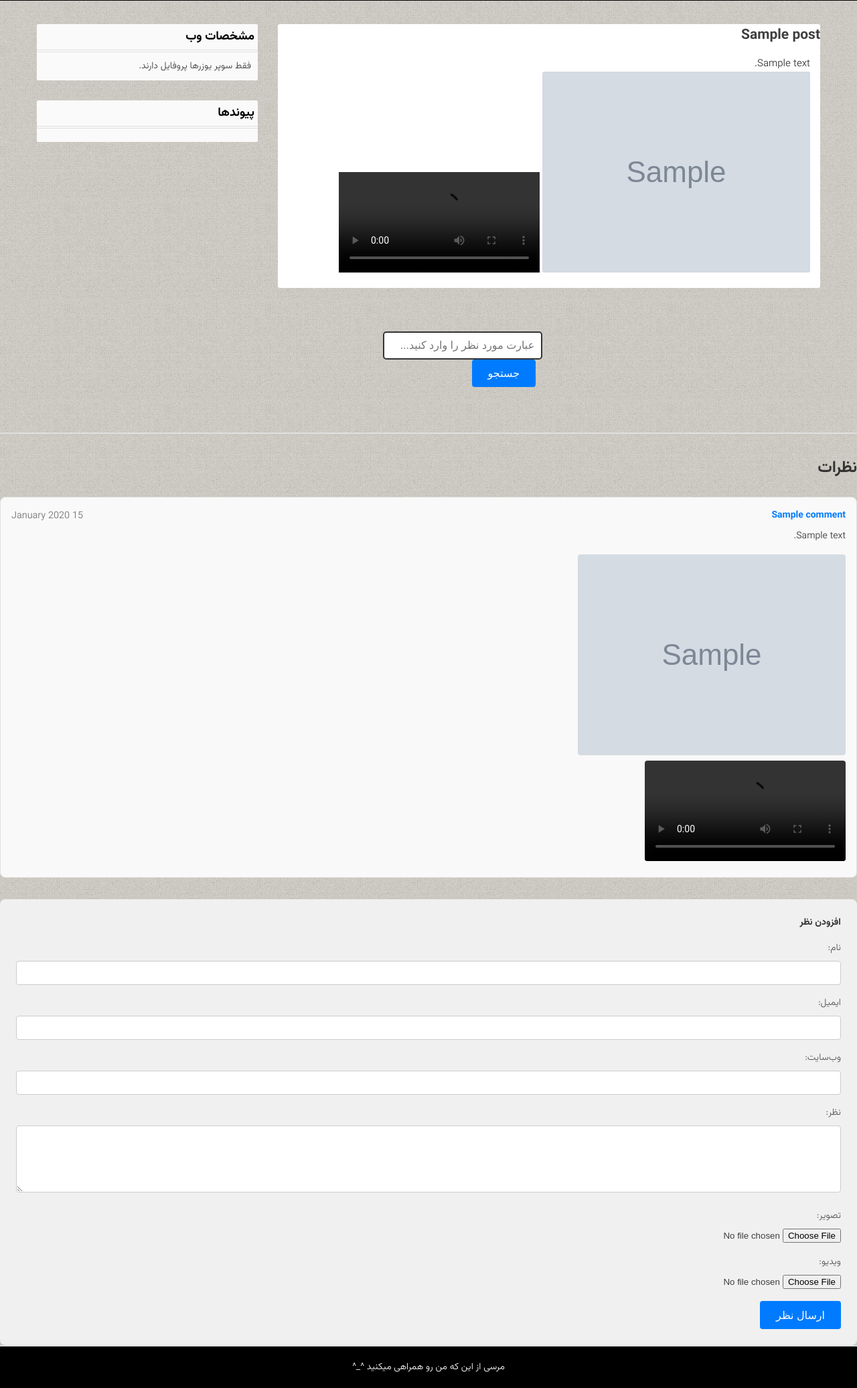
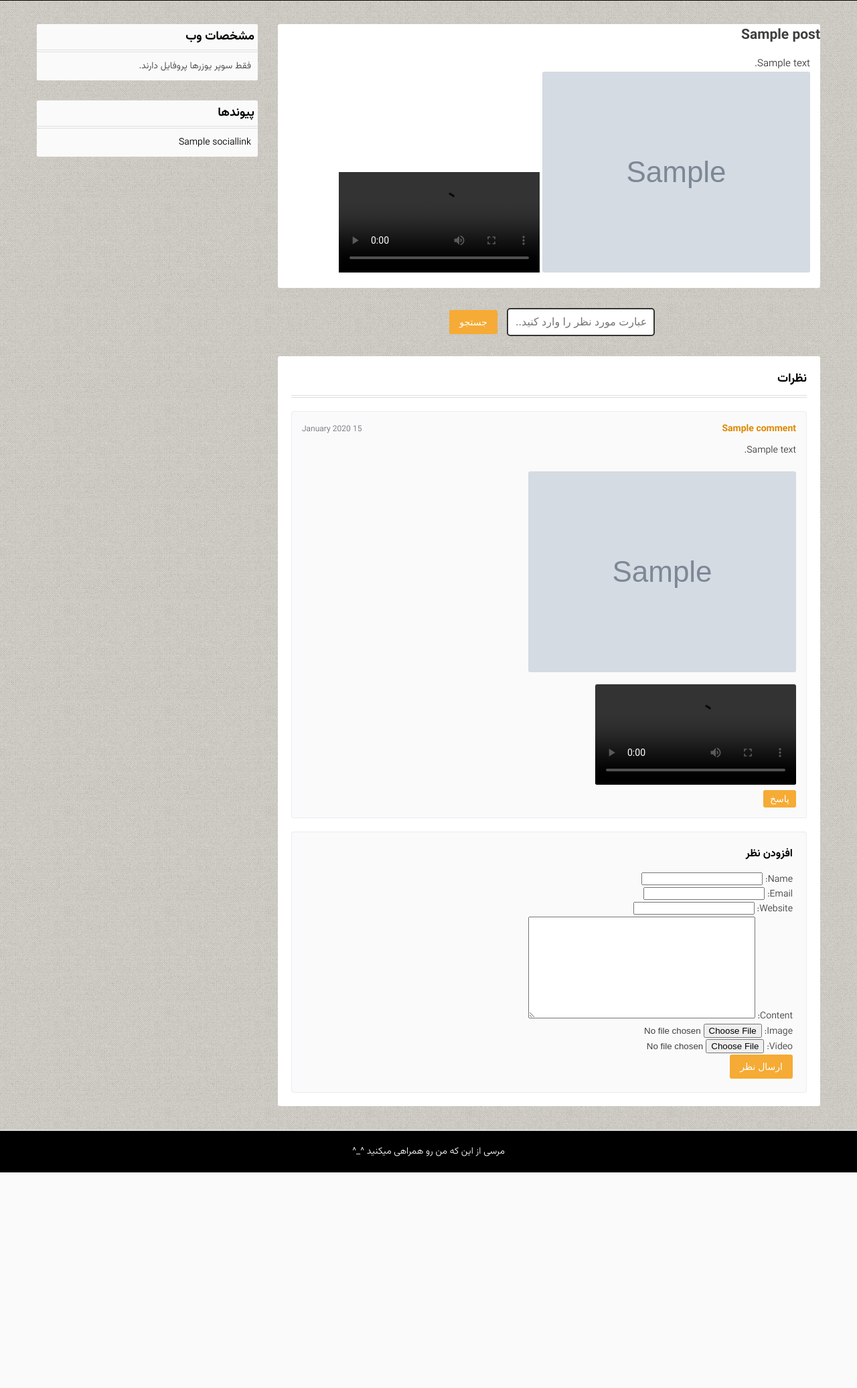
Before and after one commit to Bmnswry28/my-blog, a Django app: page /post/1/ in a window 1280 px wide. Shown: the part 345-2418 px from the top of the page at 67% size. After the commit the page ends 2096 px from the top, so only its background shows below. Run offline with Django 4.2, Linux system fonts and the light colour scheme; tables that the repository leaves empty hold one stand-in row (values such as "Sample post"); grey boxes marked "Sample" are stand-in pictures; grey boxes are pictures that could not be loaded.

Commit message:
update  comments

```diff
--- a/blog/forms.py
+++ b/blog/forms.py
@@ -5,3 +5,6 @@ class CommentForm(forms.ModelForm):
     class Meta:
         model = Comment
         fields = ['name', 'email', 'website', 'content', 'image', 'video']
+        widgets ={
+            'parent':forms.HiddenInput()
+        }
--- a/blog/urls.py
+++ b/blog/urls.py
@@ -12,4 +12,5 @@ urlpatterns = [
     path('profiles/', ProfileListView.as_view(), name='profile_list'),
     path('profiles/<int:pk>/', ProfileDetailView.as_view(), name='profile_detail'),
     path('post/<int:pk>/', post_detail, name='post_detail'),
+    path('post/<int:post_id>/reply/', add_reply, name='add_reply')
 ]
--- a/blog/views.py
+++ b/blog/views.py
@@ -68,21 +68,51 @@ class ProfileDetailView(SuperuserRequiredMixin, DetailView):
         return Profile.objects.filter(user__is_superuser=True)
 def post_detail(request, pk):
     post = get_object_or_404(Post, pk=pk)
-    comments = post.comments.all()
+    comments = post.comments.filter(parent__isnull=True)  # Only top-level comments
+    social_links = SocialLink.objects.all()  # Fetch social links to display in template
 
     if request.method == 'POST':
         form = CommentForm(request.POST, request.FILES)
         if form.is_valid():
+            parent_id = request.POST.get('parent_id')
+            parent_comment = None
+            if parent_id:
+                try:
+                    parent_comment = Comment.objects.get(id=parent_id)
+                except Comment.DoesNotExist:
+                    parent_comment = None  # Handle case where parent comment does not exist
+
             comment = form.save(commit=False)
             comment.post = post
+            comment.parent = parent_comment
             comment.save()
-            return redirect('post_detail', pk=post.pk)
+            return redirect('post_detail', pk=post.pk)  # Redirect to avoid form re-submission
     else:
         form = CommentForm()
 
-    return render(request, 'page.html', {'post': post, 'comments': comments, 'form': form})
+    return render(request, 'page.html', {
+        'post': post,
+        'comments': comments,
+        'form': form,
+        'social_links': social_links
+    })
 
 def category_detail(request, slug):
     category = get_object_or_404(Category, slug=slug)
     posts = Post.objects.filter(category=category)
     return render(request, 'category_detail.html', {'category': category, 'posts':posts})
+
+def add_reply(request, post_id):
+    post = get_object_or_404(Post, id=post_id)
+    parent_comment_id = request.POST.get('parent_id')
+    parent_comment = get_object_or_404(Comment, id=parent_comment_id) if parent_comment_id else None
+
+    if request.method == 'POST':
+        form = CommentForm(request.POST, request.FILES)
+        if form.is_valid():
+            reply = form.save(commit=False)
+            reply.post = post
+            reply.parent = parent_comment
+            reply.save()
+            return redirect('post_detail', pk=post.id)
+    return redirect('post_detail', pk=post.id)
--- a/static/css/style.css
+++ b/static/css/style.css
@@ -339,6 +343,221 @@ a:hover {
     text-decoration: underline;
 }
 
+/* فرم جستجو */
+.search-box {
+    display: flex;
+    justify-content: center;
+    margin-bottom: 20px;
+}
+
+.search-box input[type="text"] {
+    width: 70%;
+    padding: 10px;
+    border: 2px solid #333;
+    border-radius: 5px;
+    font-size: 16px;
+    outline: none;
+    text-align: right;
+}
+
+.search-box button {
+    padding: 10px 20px;
+    border: none;
+    background-color: #333;
+    color: white;
+    font-size: 16px;
+    border-radius: 5px;
+    cursor: pointer;
+    margin-right: 10px;
+}
+
+.search-box button:hover {
+    background-color: #555;
+}
+
+/* نظرات */
+.comments-section {
+    margin-top: 30px;
+    background-color: #fff;
+    border-radius: 3px;
+    padding: 20px;
+}
+
+.comments-section h3 {
+    font-size: 18px;
+    color: #000;
+    border-bottom: 4px double #DFDFDF;
+    padding-bottom: 10px;
+    margin-bottom: 20px;
+}
+
+.comment {
+    background-color: #fafafa;
+    border: 1px solid #ebebf3;
+    border-radius: 3px;
+    padding: 15px;
+    margin-bottom: 20px;
+}
+
+.comment-header {
+    display: flex;
+    justify-content: space-between;
+    align-items: center;
+    margin-bottom: 10px;
+}
+
+.comment-author {
+    font-weight: bold;
+    color: #D80;
+}
+
+.comment-date {
+    font-size: 12px;
+    color: #6b6d76;
+}
+
+.comment-content {
+    font-size: 14px;
+    line-height: 1.6;
+    margin-bottom: 10px;
+}
+
+.comment-image img,
+.comment-video video {
+    max-width: 100%;
+    border-radius: 3px;
+    margin-top: 10px;
+}
+
+/* استایل پاسخ‌ها */
+.replies {
+    margin-left: 30px;
+}
+
+.reply {
+    background-color: #f5f5f5;
+    border: 1px solid #e0e0e0;
+    border-radius: 3px;
+    padding: 15px;
+    margin-top: 10px;
+}
+
+/* دکمه پاسخ */
+.reply-button {
+    background-color: #F5AB35;
+    color: #fff;
+    border: none;
+    padding: 5px 10px;
+    border-radius: 3px;
+    cursor: pointer;
+    font-size: 14px;
+    transition: background-color 0.3s;
+}
+
+.reply-button:hover {
+    background-color: #D80;
+}
+
+/* فرم نظر و پاسخ */
+.comment-form,
+.reply-form {
+    border: 1px solid #ebebf3;
+    border-radius: 3px;
+    padding: 20px;
+    background-color: #fafafa;
+    margin-top: 20px;
+}
+
+.comment-form h4,
+.reply-form h4 {
+    font-size: 16px;
+    color: #000;
+    margin-bottom: 15px;
+}
+
+.form-group {
+    margin-bottom: 15px;
+}
+
+.form-group label {
+    display: block;
+    margin-bottom: 5px;
+    color: #3e3e3e;
+}
+
+.form-group input[type="text"],
+.form-group input[type="email"],
+.form-group input[type="url"],
+.form-group textarea {
+    width: 100%;
+    padding: 8px;
+    border: 1px solid #ebebf3;
+    border-radius: 3px;
+    font-size: 14px;
+}
+
+.form-group textarea {
+    height: 100px;
+}
+
+button[type="submit"] {
+    background-color: #F5AB35;
+    color: #fff;
+    border: none;
+    padding: 10px 15px;
+    border-radius: 3px;
+    cursor: pointer;
+    font-size: 14px;
+    transition: background-color 0.3s;
+}
+
+button[type="submit"]:hover {
+    background-color: #D80;
+}
+
+/* عدم وجود نظر */
+.no-comments {
+    font-style: italic;
+    color: #6b6d76;
+    text-align: center;
+    padding: 20px;
+}
+
+/* لیست‌های آرشیو و عناوین */
+.archive-list,
+.titles-list {
+    list-style: none;
+    padding: 0;
+    margin: 0;
+}
+
+.archive-list li,
+.titles-list li {
+    padding: 10px 0;
+    border-bottom: 1px solid #ddd;
+}
+
+.archive-list li a,
+.titles-list li a {
+    color: #000;
+    font-size: 16px;
+    text-decoration: none;
+}
+
+.archive-list li a:hover,
+.titles-list li a:hover {
+    color: #F5AB35;
+}
+
+/* نمایش تصاویر پیش‌نمایش */
+.post-image-preview {
+    max-width: 100%;
+    height: auto;
+    margin-bottom: 15px;
+    border-radius: 10px;
+}
+
+/* رسانه‌های عمومی */
 @media only screen and (max-width: 800px) {
     #wrp {
         flex-direction: column;
@@ -374,181 +593,3 @@ a:hover {
         margin: 3px auto;
     }
 }
-.archive-list {
-    list-style: none;
-    padding: 0;
-    margin: 0;
-}
-
-.archive-list li {
-    padding: 10px 0;
-    border-bottom: 1px solid #ddd;
-}
-
-.archive-list li a {
-    color: #000;
-    font-size: 16px;
-    text-decoration: none;
-}
-
-.archive-list li a:hover {
-    color: #F5AB35;
-}
-.titles-list {
-    list-style: none;
-    padding: 0;
-    margin: 0;
-}
-
-.titles-list li {
-    padding: 10px 0;
-    border-bottom: 1px solid #ddd;
-}
-
-.titles-list li a {
-    color: #000;
-    font-size: 16px;
-    text-decoration: none;
-}
-
-.titles-list li a:hover {
-    color: #F5AB35;
-}
-.search-box {
-    display: flex;
-    justify-content: center;
-    margin-bottom: 20px;
-}
-
-.search-box input[type="text"] {
-    width: 70%;
-    padding: 10px;
-    border: 2px solid #333;
-    border-radius: 5px;
-    font-size: 16px;
-    outline: none;
-    text-align: right;
-}
-
-.search-box button {
-    padding: 10px 20px;
-    border: none;
-    background-color: #333;
-    color: white;
-    font-size: 16px;
-    border-radius: 5px;
-    cursor: pointer;
-    margin-right: 10px;
-}
-
-.search-box button:hover {
-    background-color: #555;
-}
-.comments-section {
-    margin-top: 3rem;
-    border-top: 2px solid #e0e0e0;
-    padding-top: 2rem;
-  }
-
-  .comments-section h3 {
-    font-size: 1.5rem;
-    margin-bottom: 1.5rem;
-    color: #333;
-  }
-
-  .comment {
-    background-color: #f9f9f9;
-    border: 1px solid #e0e0e0;
-    border-radius: 8px;
-    padding: 1rem;
-    margin-bottom: 1.5rem;
-  }
-
-  .comment-header {
-    display: flex;
-    justify-content: space-between;
-    margin-bottom: 0.5rem;
-  }
-
-  .comment-author {
-    font-weight: bold;
-    color: #007bff;
-  }
-
-  .comment-date {
-    color: #777;
-    font-size: 0.9rem;
-  }
-
-  .comment-content {
-    margin-bottom: 1rem;
-  }
-
-  .comment-image img,
-  .comment-video video {
-    max-width: 100%;
-    border-radius: 4px;
-  }
-
-  .no-comments {
-    font-style: italic;
-    color: #777;
-  }
-
-  .comment-form {
-    background-color: #f0f0f0;
-    border-radius: 8px;
-    padding: 1.5rem;
-    margin-top: 2rem;
-  }
-
-  .comment-form h4 {
-    margin-bottom: 1rem;
-    color: #333;
-  }
-
-  .form-group {
-    margin-bottom: 1rem;
-  }
-
-  .form-group label {
-    display: block;
-    margin-bottom: 0.5rem;
-    color: #555;
-  }
-
-  .form-group input[type="text"],
-  .form-group input[type="email"],
-  .form-group input[type="url"],
-  .form-group textarea {
-    width: 100%;
-    padding: 0.5rem;
-    border: 1px solid #ccc;
-    border-radius: 4px;
-    font-size: 1rem;
-  }
-
-  .form-group textarea {
-    height: 100px;
-  }
-
-  button[type="submit"] {
-    background-color: #007bff;
-    color: white;
-    padding: 0.7rem 1.5rem;
-    border: none;
-    border-radius: 4px;
-    cursor: pointer;
-    font-size: 1rem;
-    transition: background-color 0.3s ease;
-  }
-
-  button[type="submit"]:hover {
-    background-color: #0056b3;
-  }
-  .post-image-preview {
-    max-width: 100%;
-    height: auto;
-    margin-bottom: 15px;
-    border-radius: 10px;
-}
--- a/static/js/app.js
+++ b/static/js/app.js
@@ -6,3 +6,20 @@ function toggleMenu() {
         x.className = "nav";
     }
 }
+function showReplyForm(id) {
+    var replyForm = document.getElementById('reply-form-' + id);
+    if (replyForm.style.display === 'none') {
+      replyForm.style.display = 'block';
+    } else {
+      replyForm.style.display = 'none';
+    }
+  }
+
+  function toggleMenu() {
+    var x = document.querySelector(".nav");
+    if (x.className === "nav") {
+      x.className += " responsive";
+    } else {
+      x.className = "nav";
+    }
+  }
--- a/templates/page.html
+++ b/templates/page.html
@@ -6,10 +6,7 @@
   <meta name="viewport" content="width=device-width, initial-scale=1.0" />
   <title>{{ post.title }} - عباس منصوری</title>
   <link rel="stylesheet" href="{% static 'css/style.css' %}" />
-    <link
-      rel="stylesheet"
-      href="https://cdnjs.cloudflare.com/ajax/libs/font-awesome/6.0.0-beta3/css/all.min.css"
-    />
+  <link rel="stylesheet" href="https://cdnjs.cloudflare.com/ajax/libs/font-awesome/6.0.0-beta3/css/all.min.css" />
 </head>
 <body>
   <header>
@@ -34,11 +31,7 @@
         <div class="content">
           <p>{{ post.Content|safe }}</p>
           {% if post.image %}
-            <img
-              src="{{ post.image.url }}"
-              alt="{{ post.title }}"
-              style="max-width: 100%; height: auto"
-            />
+          <img src="{{ post.image.url }}" alt="{{ post.title }}" style="max-width: 100%; height: auto" />
           {% endif %}
           {% if post.video %}
           <video controls style="max-width: 100%; height: auto">
@@ -48,7 +41,104 @@
           {% endif %}
         </div>
       </div>
+
+      <div class="search-box">
+        <form action="{% url 'search_results' %}" method="get">
+          <input type="text" name="q" placeholder="عبارت مورد نظر را وارد کنید..." required />
+          <button type="submit">جستجو</button>
+        </form>
       </div>
+      <div class="comments-section">
+        <h3>نظرات</h3>
+        {% if comments %}
+          {% for comment in comments %}
+            <div class="comment">
+              <div class="comment-header">
+                <span class="comment-author">{{ comment.name }}</span>
+                <span class="comment-date">{{ comment.created_at|date:"j F Y" }}</span>
+              </div>
+              <div class="comment-content">
+                {{ comment.content }}
+              </div>
+              {% if comment.image %}
+                <div class="comment-image">
+                  <img src="{{ comment.image.url }}" alt="تصویر نظر">
+                </div>
+              {% endif %}
+              {% if comment.video %}
+                <div class="comment-video">
+                  <video controls>
+                    <source src="{{ comment.video.url }}" type="video/mp4">
+                    مرورگر شما از این ویدیو پشتیبانی نمی‌کند.
+                  </video>
+                </div>
+              {% endif %}
+              <button class="reply-button" onclick="showReplyForm('comment-{{ comment.id }}')">پاسخ</button>
+
+              <div class="reply-form" id="reply-form-comment-{{ comment.id }}" style="display: none;">
+                <h4>ارسال پاسخ</h4>
+                <form method="post" action="{% url 'add_reply' post.id %}" enctype="multipart/form-data">
+                  {% csrf_token %}
+                  {{ form.as_p }}
+                  <input type="hidden" name="parent_id" value="{{ comment.id }}" />
+                  <button type="submit">ارسال پاسخ</button>
+                </form>
+              </div>
+
+              <div class="replies">
+                {% for reply in comment.replies.all %}
+                  <div class="reply">
+                    <div class="reply-header">
+                      <span class="reply-author">{{ reply.name }}</span>
+                      <span class="reply-date">{{ reply.created_at|date:"j F Y" }}</span>
+                    </div>
+                    <div class="reply-content">
+                      {{ reply.content }}
+                    </div>
+                    {% if reply.image %}
+                      <div class="reply-image">
+                        <img src="{{ reply.image.url }}" alt="تصویر پاسخ">
+                      </div>
+                    {% endif %}
+                    {% if reply.video %}
+                      <div class="reply-video">
+                        <video controls>
+                          <source src="{{ reply.video.url }}" type="video/mp4">
+                          مرورگر شما از این ویدیو پشتیبانی نمی‌کند.
+                        </video>
+                      </div>
+                    {% endif %}
+                    <button class="reply-button" onclick="showReplyForm('reply-{{ reply.id }}')">پاسخ</button>
+
+                    <div class="reply-form" id="reply-form-reply-{{ reply.id }}" style="display: none;">
+                      <h4>ارسال پاسخ</h4>
+                      <form method="post" action="{% url 'add_reply' post.id %}" enctype="multipart/form-data">
+                        {% csrf_token %}
+                        {{ form.as_p }}
+                        <input type="hidden" name="parent_id" value="{{ reply.id }}" />
+                        <button type="submit">ارسال پاسخ</button>
+                      </form>
+                    </div>
+                  </div>
+                {% endfor %}
+              </div>
+            </div>
+          {% endfor %}
+        {% else %}
+          <p class="no-comments">هنوز نظری ثبت نشده است.</p>
+        {% endif %}
+
+        <div class="comment-form">
+          <h4>افزودن نظر</h4>
+          <form method="post" enctype="multipart/form-data">
+            {% csrf_token %}
+            {{ form.as_p }}
+            <button type="submit">ارسال نظر</button>
+          </form>
+        </div>
+      </div>
+    </div>
+
     <div id="left" class="padding">
       <div class="side">
         <h5>مشخصات وب</h5>
@@ -78,83 +168,11 @@
     </div>
   </div>
 
-    <div class="search-box">
-      <form action="{% url 'search_results' %}" method="get">
-        <input
-          type="text"
-          name="q"
-          placeholder="عبارت مورد نظر را وارد کنید..."
-          required
-        />
-        <button type="submit">جستجو</button>
-      </form>
-    </div>
-    <div class="comments-section">
-      <h3>نظرات</h3>
-      {% if comments %}
-        {% for comment in comments %}
-          <div class="comment">
-            <div class="comment-header">
-              <span class="comment-author">{{ comment.name }}</span>
-              <span class="comment-date">{{ comment.created_at|date:"j F Y" }}</span>
-            </div>
-            <div class="comment-content">
-              {{ comment.content }}
-            </div>
-            {% if comment.image %}
-              <div class="comment-image">
-                <img src="{{ comment.image.url }}" alt="تصویر نظر">
-              </div>
-            {% endif %}
-            {% if comment.video %}
-              <div class="comment-video">
-                <video controls>
-                  <source src="{{ comment.video.url }}" type="video/mp4">
-                  مرورگر شما از این ویدیو پشتیبانی نمی‌کند.
-                </video>
-              </div>
-            {% endif %}
-          </div>
-        {% endfor %}
-      {% else %}
-        <p class="no-comments">هنوز نظری ثبت نشده است.</p>
-      {% endif %}
 
-      <div class="comment-form">
-        <h4>افزودن نظر</h4>
-        <form method="post" enctype="multipart/form-data">
-          {% csrf_token %}
-          <div class="form-group">
-            <label for="{{ form.name.id_for_label }}">نام:</label>
-            {{ form.name }}
-          </div>
-          <div class="form-group">
-            <label for="{{ form.email.id_for_label }}">ایمیل:</label>
-            {{ form.email }}
-          </div>
-          <div class="form-group">
-            <label for="{{ form.website.id_for_label }}">وب‌سایت:</label>
-            {{ form.website }}
-          </div>
-          <div class="form-group">
-            <label for="{{ form.content.id_for_label }}">نظر:</label>
-            {{ form.content }}
-          </div>
-          <div class="form-group">
-            <label for="{{ form.image.id_for_label }}">تصویر:</label>
-            {{ form.image }}
-          </div>
-          <div class="form-group">
-            <label for="{{ form.video.id_for_label }}">ویدیو:</label>
-            {{ form.video }}
-          </div>
-          <button type="submit">ارسال نظر</button>
-        </form>
-      </div>
-    </div>
   <footer id="footer">
     <p>مرسی از این که من رو همراهی میکنید ^_^</p>
   </footer>
+
   <script src="{% static 'js/app.js' %}"></script>
 </body>
 </html>
```
Also changed, not shown: other parts of static/css/style.css (+36 -32 lines), blog/admin.py (+9 -0 lines), blog/models.py (+6 -1 lines), blog/migrations/0010_comment_parent.py (added), media/comment_images/IMG_20230817_024244_397.jpg (added). Lines whose indentation alone changed are shown as unchanged.
